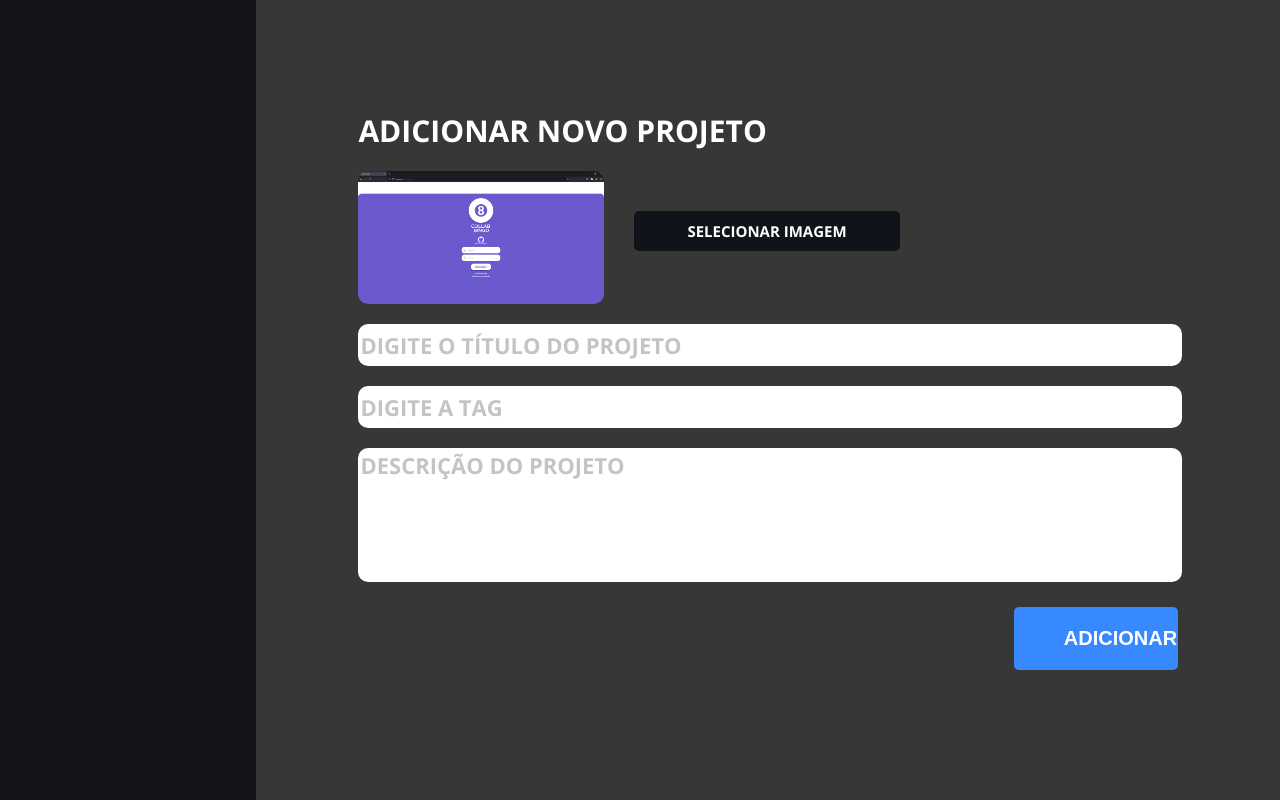
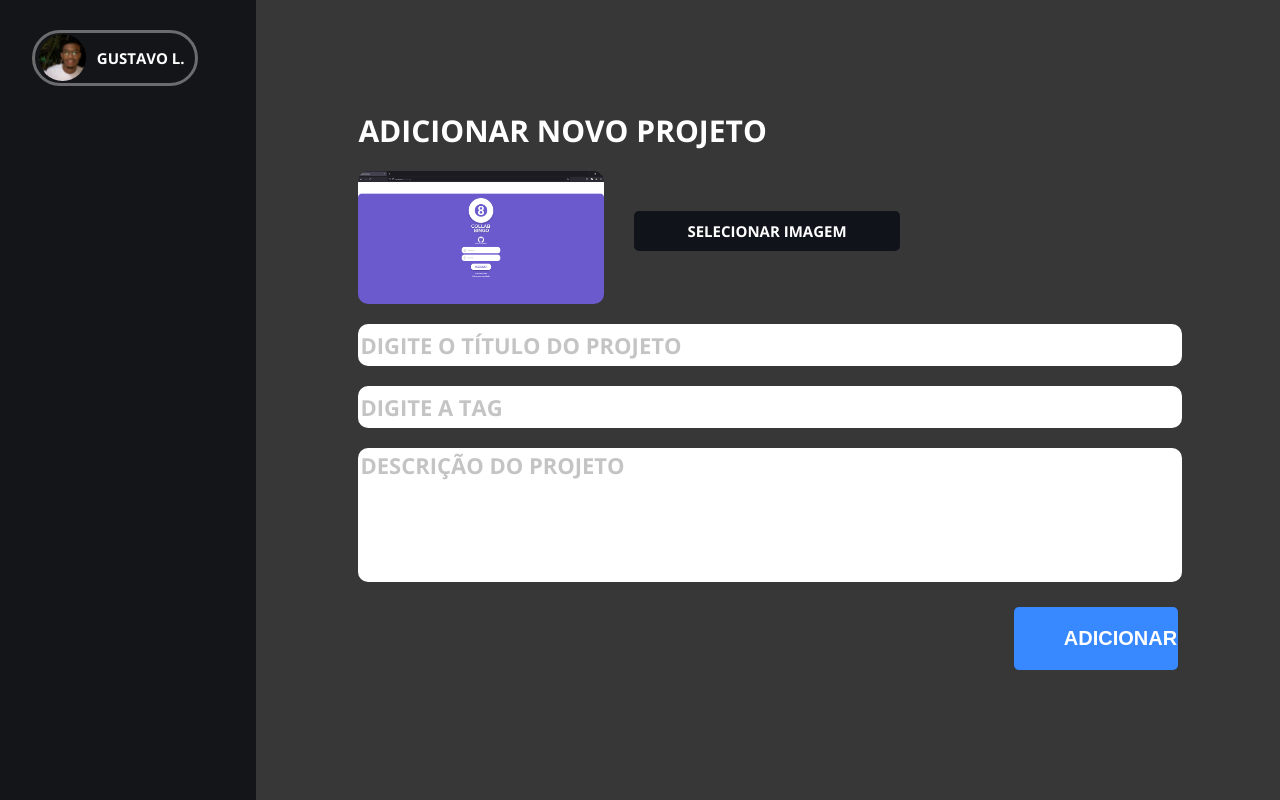
Before and after one commit to gustavodev200/portifolio-v1, a React (Create React App) app in the folder frontend/: page /dashboard in a window 1280 px wide. Built offline with nearby package versions, Linux system fonts and the light colour scheme.

Commit message:
dashboard usável, adicionar agora as animações

```diff
--- a/frontend/src/pages/Dashboard/index.tsx
+++ b/frontend/src/pages/Dashboard/index.tsx
@@ -1,6 +1,7 @@
 import { BiMenu } from "react-icons/bi";
 import InputFile from "../../components/Form/InputFile";
 import { useForm } from "react-hook-form";
+import logo from "../../assets/images/logo.svg";
 
 import {
   ButtonStyles,
@@ -16,6 +17,7 @@ import {
 import Input from "../../components/Form/Input";
 import TextArea from "../../components/Form/TextArea";
 import ButtonSubmit from "../../components/Form/ButtonSubmit";
+import { NavLogo } from "../../components/layout/Navbar/styles";
 
 const Dashboard = () => {
   const { register, handleSubmit } = useForm();
@@ -28,7 +30,12 @@ const Dashboard = () => {
         <BiMenu color="#fff" fontSize={50} />
       </MenuMobileDash>
       <NavBarDashboard>
-        <Profile></Profile>
+        <Profile>
+          <NavLogo>
+            <img src={logo} alt="Logo page" />
+            <h1>GUSTAVO L.</h1>
+          </NavLogo>
+        </Profile>
         <NavgationDash></NavgationDash>
       </NavBarDashboard>
 
--- a/frontend/src/pages/Dashboard/style.ts
+++ b/frontend/src/pages/Dashboard/style.ts
@@ -32,10 +32,19 @@ export const NavBarDashboard = styled.div`
   display: flex;
 
   @media ${device.laptop} {
+    display: flex;
+    justify-content: start;
     width: 20%;
+    height: 100vh;
   }
 `;
-export const Profile = styled.div``;
+
+export const Profile = styled.div`
+  width: 90%;
+  display: flex;
+  justify-content: center;
+  margin-top: ${pixelToRem(30)};
+`;
 export const NavgationDash = styled.nav``;
 
 export const MainDashboard = styled.main`
```
